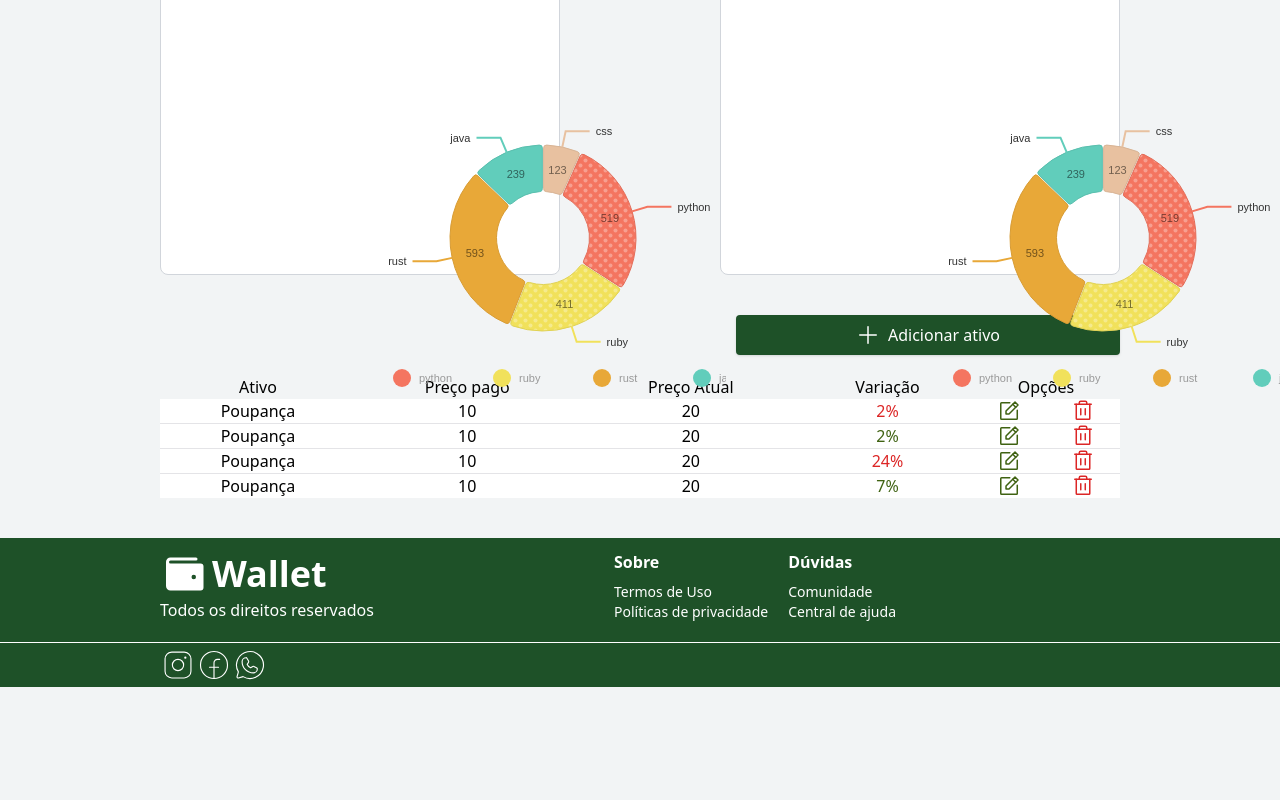
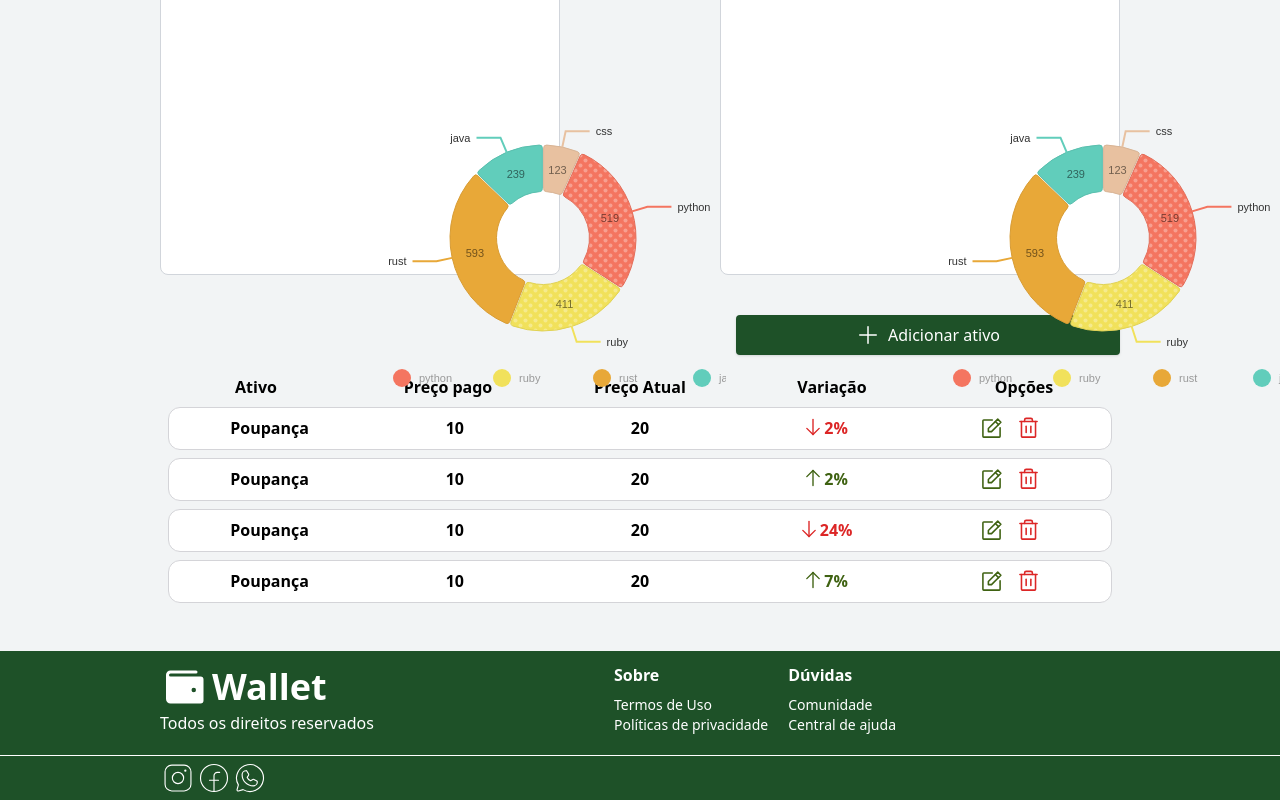
Before and after one commit to robsonvasquez/Carteira_de_Invertimento, a React (Vite) app in the folder investment-wallet-web/: page / in a window 1280 px wide. Shown: the part 873-1673 px from the top of the page. Before the commit the page ends 1560 px from the top, so only its background shows below. Built offline with nearby package versions, Linux system fonts and the light colour scheme.

Commit message:
Update: Table

```diff
--- a/investment-wallet-web/src/components/table/Table.tsx
+++ b/investment-wallet-web/src/components/table/Table.tsx
@@ -1,4 +1,4 @@
-import {NotePencil, Trash} from 'phosphor-react';
+import {NotePencil, Trash, ArrowUp, ArrowDown } from 'phosphor-react';
 
 export interface ElementProps{
   id: number,
@@ -17,34 +17,30 @@ import colors from 'tailwindcss/colors';
 
 export default function Table(props : TableProps){
   return(
-    <div className="table w-full h-full border-collapse">
-      <div className="table-header-group">
-        <div className="table-row bg-transparent">
+
+      <table className='w-full rounded-xl font-semibold'>
+        <tr className="flex justify-around ">
           {props.header.map((h : string) => (
-            <div className="table-cell text-center" >
-              {h}
-            </div>
+            <td className='text-center w-1/5'>{h}</td>
           ))}
-        </div>
-      </div>
-      <div className="table-row-group divide-y divide-zinc-200">
-        {props.list.map((l : ElementProps) => (
-          <div className="table-row bg-white">
-            <div className="table-cell text-center align-middle">{l.active}</div>
-            <div className="table-cell text-center align-middle">{l.currentPrice}</div>
-            <div className="table-cell text-center align-middle">{l.paidPrice}</div>
-            <div className={`table-cell text-center align-middle ${l.variation > 0 ? ('text-lime-800') : ('text-red-600')}`}>
-              {Math.abs(l.variation)}%
-            </div>
-            <div className="table-cell">
-              <div className="flex justify-center items-center">
-                <NotePencil size={24} color={colors.lime[800]} width='regular'/>
-                <Trash size={24} color={colors.red[600]} width='regular' />
-              </div>
-            </div>
-          </div>
-        ))}
-      </div>
-    </div>
+        </tr>
+
+          {props.list.map((l : ElementProps) => (
+            <tr className='bg-white flex border border-zinc-300 rounded-xl p-2 m-2'>
+              <td className='text-center w-1/5'>{l.active}</td>
+              <td className='text-center w-1/5'>{l.currentPrice}</td>
+              <td className='text-center w-1/5'>{l.paidPrice}</td>
+              <td className={`flex flex-row justify-center w-1/5 ${l.variation > 0 ? ('text-lime-800') : ('text-red-600')}`}>
+                {l.variation > 0 ? <ArrowUp size={22} /> : <ArrowDown size={22} />}
+                {Math.abs(l.variation)}%
+              </td>
+              <td className="flex justify-center gap-3 w-1/5">
+                <NotePencil size={25} color={colors.lime[800]}/>
+                <Trash size={25} color={colors.red[600]}/>
+              </td>
+            </tr>
+          ))}
+      </table>
+
   );
 }
```
